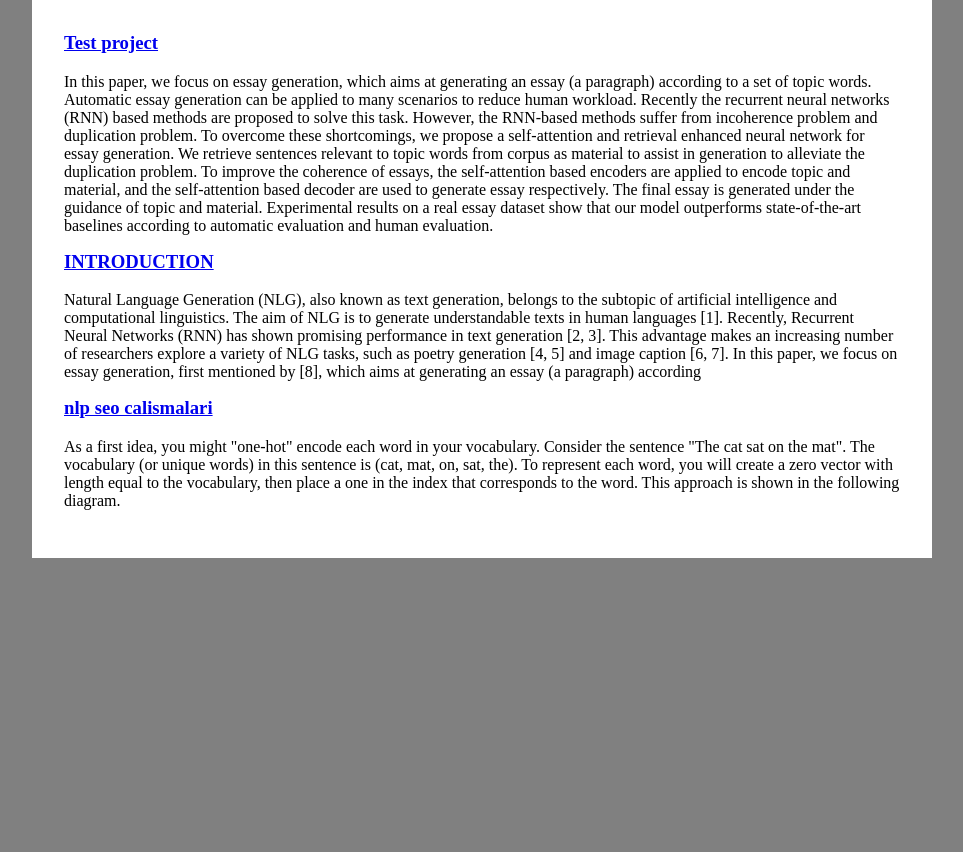
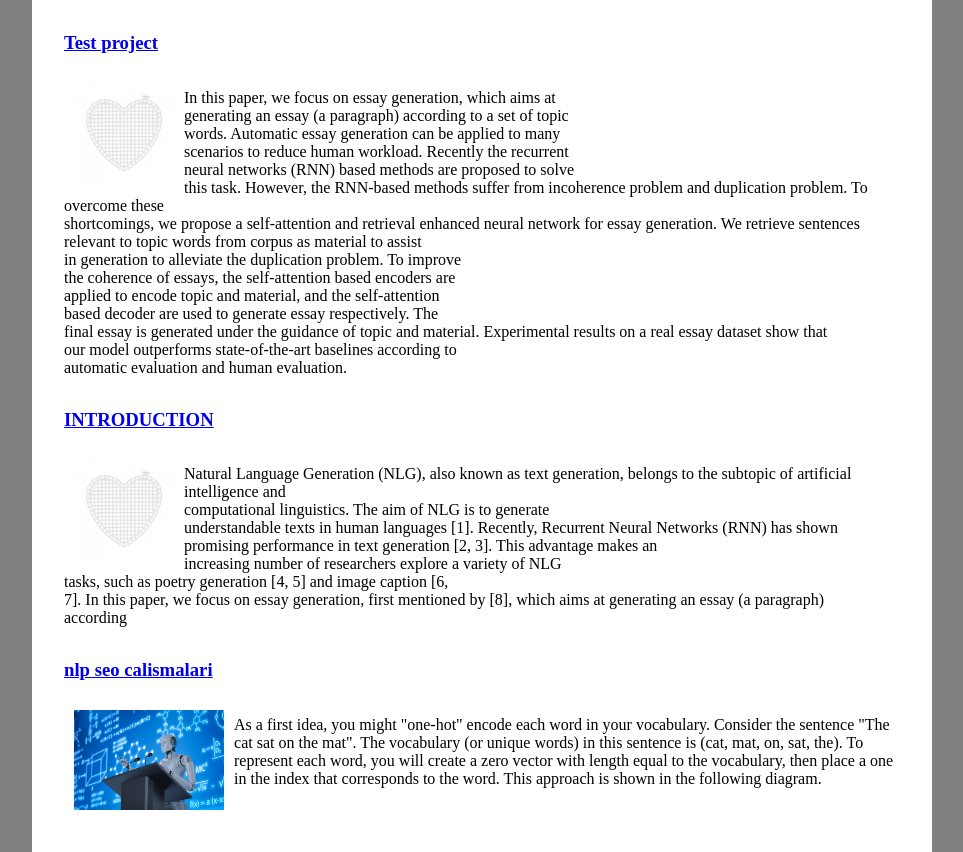
Before and after one commit to ahembal/django_article_project_tutorial, a Django app: page / in a window 1280 px wide. Shown: the whole page, without its empty margins (158-1121 px from the left). Before the commit the page ends 558 px from the top, so only its background shows below. Run offline with Django 3.2, Linux system fonts and the light colour scheme; data comes from the database, SQL or seed files in the repository; both versions use the stored data as it was after the commit.

Commit message:
add photo feature to model and default value to previous posts

```diff
--- a/articles/models.py
+++ b/articles/models.py
@@ -9,6 +9,7 @@ class Article(models.Model):
         on_delete = models.CASCADE,     #If this object deleted, than delete all references
         default=1,                      #Because We have already article inside of it, main superuser
         )
+    photo = models.ImageField(upload_to="gallary", default='drop-bear.jpg')
 
     def __str__(self):
         return self.title
--- a/project_3/settings.py
+++ b/project_3/settings.py
@@ -121,3 +121,5 @@ USE_TZ = True
 STATIC_ROOT = ''
 STATIC_URL = '/static/'
 STATICFILES_DIRS = (os.path.join('static'),) #css files come throught
+MEDIA_ROOT = os.path.join(BASE_DIR, 'media')
+MEDIA_URL = '/media/'
--- a/project_3/urls.py
+++ b/project_3/urls.py
@@ -15,8 +15,14 @@ Including another URLconf
 """
 from django.contrib import admin
 from django.urls import path, include
+from . import settings
+from django.contrib.staticfiles.urls import static
+from django.contrib.staticfiles.urls import staticfiles_urlpatterns
 
-urlpatterns = [
+urlpatterns = [        # sometimes this can get kind of poor and kind of hard to read memory
     path('admin/', admin.site.urls),
     path('', include('articles.urls')),
 ]
+
+urlpatterns += staticfiles_urlpatterns()       #you can add patterns either this way or other way
+urlpatterns += static(settings.MEDIA_URL, document_root=settings.MEDIA_ROOT)
--- a/static/CSS/base.css
+++ b/static/CSS/base.css
@@ -26,6 +26,8 @@ main {
 .art-img {
     float: left;
     margin: 10px;
+    height: 100px;
+    weight: 100px;
 }
 
 h3{
--- a/templates/article_detail.html
+++ b/templates/article_detail.html
@@ -4,6 +4,7 @@
     <section>
         <h3>{{ article.title }}</h3>
         <article>
+            <img src="{{ article.photo.url }}" alt="{{ article.title }}" class="art-img">
             <p>{{ article.text|linebreaks }}</p>
         </article>
     </section>
--- a/templates/home.html
+++ b/templates/home.html
@@ -5,7 +5,8 @@
 <section>
 <h3><a href="{% url  'article_detail' article.pk %}">{{ article.title }}</a></h3>
 <article>
-<p>{{ article.text }}</p>
+    <img src="{{ article.photo.url }}" alt="{{ article.title }}" class="art-img">
+<p>{{ article.text|linebreaks }}</p>
 </article>
 </section>
 {% endfor %}
```
Also changed, not shown: articles/migrations/0003_article_photo.py (added), articles/migrations/0004_auto_20201201_1259.py (added), articles/migrations/0005_auto_20201201_1306.py (added), db.sqlite3, media/drop-bear.jpg (added), media/drop-bear.png (added).
